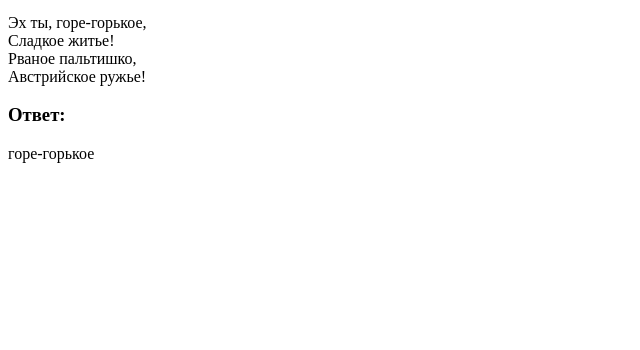
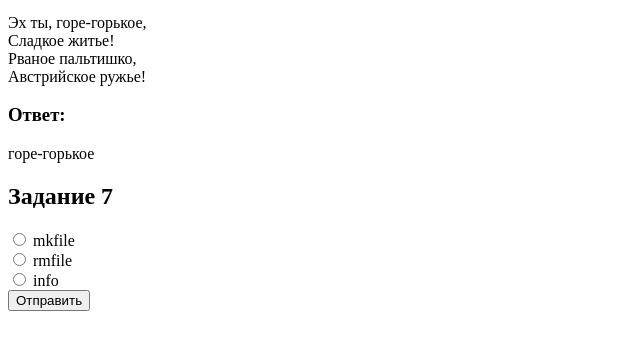
Before and after one commit to alxkolb/php-labs, a PHP site: page /index.php in a window 1280 px wide. Shown: the part 244-594 px from the top of the page, without its empty margins (0-640 px from the left). Run offline with PHP 8.4, Linux system fonts and the light colour scheme.

Commit message:
Задание 7 (частично)
Осталось реализовать вывод информации о файле

```diff
--- a/app/index.html
+++ b/app/index.html
@@ -1,20 +1,43 @@
 <? include("tasks.php") ?>
 <!DOCTYPE html>
 <html lang="ru">
+
 <head>
     <meta charset="UTF-8">
     <title><?= $title ?></title>
 </head>
+
 <body>
     <h1><?= $title ?></h1>
     <div>
+        <? { ?>
         <h2>Задание 6</h2>
-        <?{ $response = Task6::run() ?>
+        <? $response = Task6::run() ?>
         <h3>Файл:</h3>
         <?=$response["text"]?>
         <h3>Ответ:</h3>
         <?=$response["word"]?>
-        <?}?>
+        <? } ?>
+    </div>
+    <div>
+        <? { ?>
+        <h2>Задание 7</h2>
+        <form method="POST">
+            <? foreach (array("mkfile", "rmfile", "info") as $act) { ?>
+            <input type="radio" name="act" value="<?=$act?>">
+            <label><?=$act?></label>
+            <br>
+            <? } ?>
+            <input type="submit" value="Отправить">
+        </form>
+        <div>
+            <? if (isset($_REQUEST["act"])) { ?>
+            Статус:
+            <?= Task7::{$_REQUEST["act"]}() ?>
+            <? } ?>
+        </div>
+        <? } ?>
     </div>
 </body>
+
 </html>
--- a/app/tasks.php
+++ b/app/tasks.php
@@ -21,3 +21,19 @@ class Task6 {
         return array("word" => $maxLengthWorld, "text" => $text);
     }
 }
+
+class Task7 {
+    /*
+    Реализовать с файлами действия в соответствии с вариантом группы функций:
+    (результаты выполнения представить в отчете, наименование фалов – ФИО_студента)
+    Создание и удаление файлов, Получение информации о файле.
+    */
+
+    public static function mkfile(string $fileName="kolbasov.a.a") {
+        return touch($fileName);
+    }
+
+    public static function rmfile(string $fileName="kolbasov.a.a") {
+        return unlink($fileName);
+    }
+}
```
